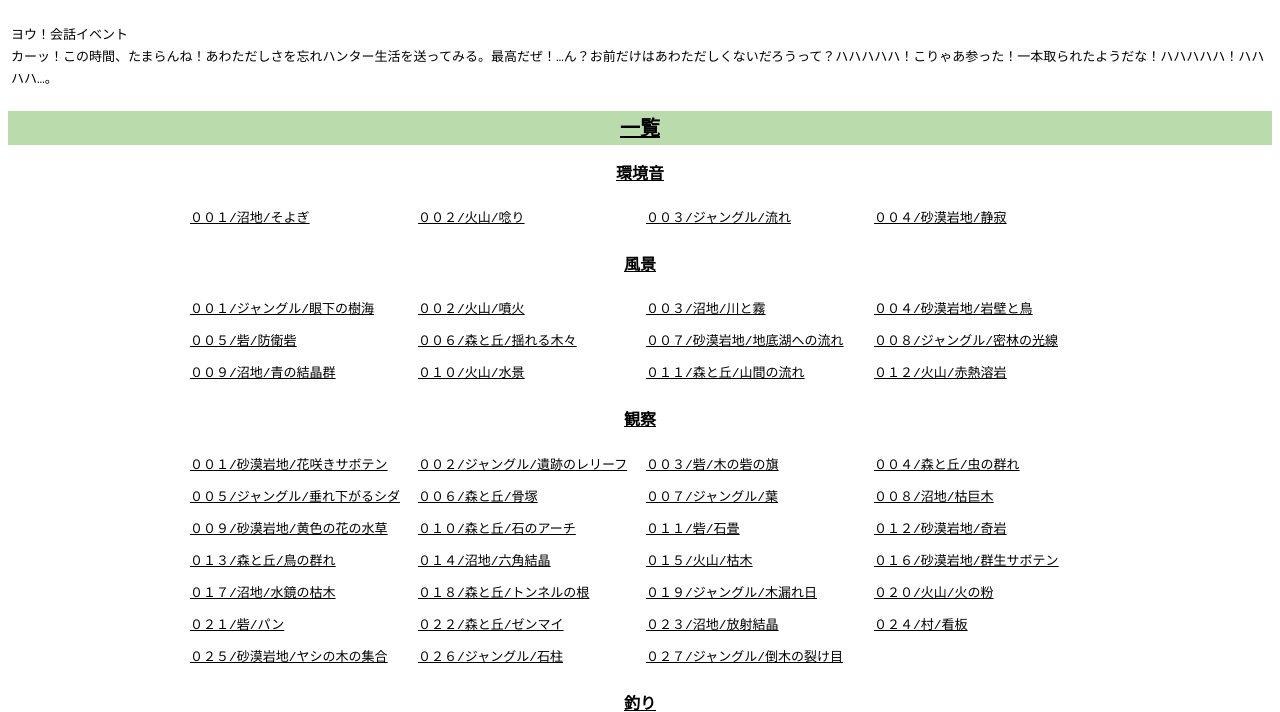
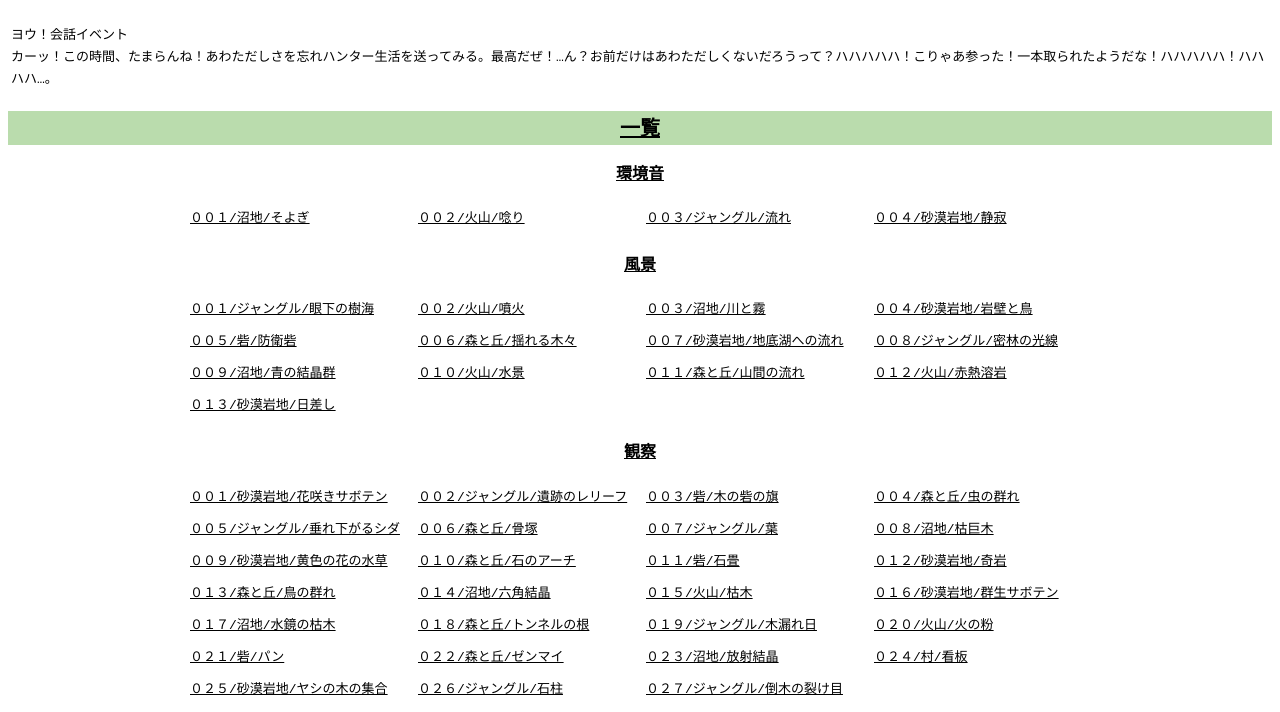
Before and after one commit to himanahanntaa/himanahanntaa, a plain HTML site: page index.html in a window 1280 px wide. Shown: the part 100-812 px from the top of the page. Drawn offline with Linux system fonts and the light colour scheme.

Commit message:
index.html

```diff
--- a/index.html
+++ b/index.html
@@ -133,6 +133,7 @@
   <a href="https://www.youtube.com/watch?v=Z2sy-bqG0P4" target="_self">０１０/火山/水景</a>
   <a href="https://www.youtube.com/watch?v=h1GYrv0fGR4" target="_self">０１１/森と丘/山間の流れ</a>
   <a href="https://www.youtube.com/watch?v=EHxjm6kDGV0" target="_self">０１２/火山/赤熱溶岩</a>
+  <a href="https://www.youtube.com/watch?v=XE53nc3vgOI" target="_self">０１３/砂漠岩地/日差し</a>
 </div>
 <h3><a href="https://www.youtube.com/@himanahanntaa/search?query=%E8%A6%B3%E5%AF%9F" target="_self">観察</a></h3>
 <div class="link-list">
```
